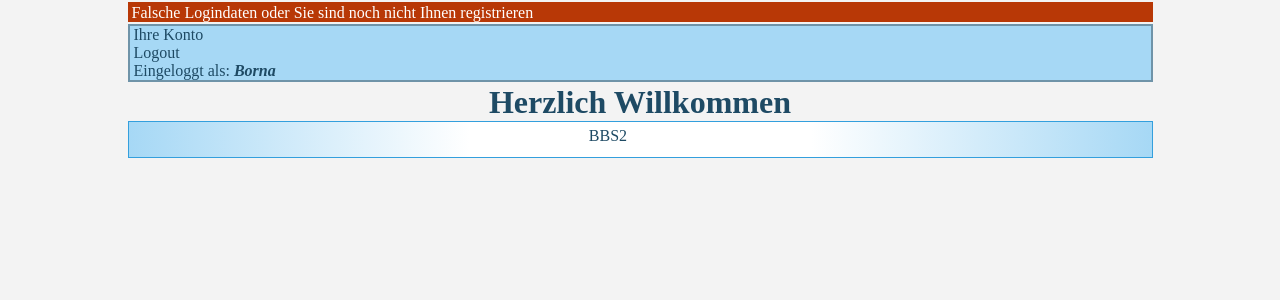
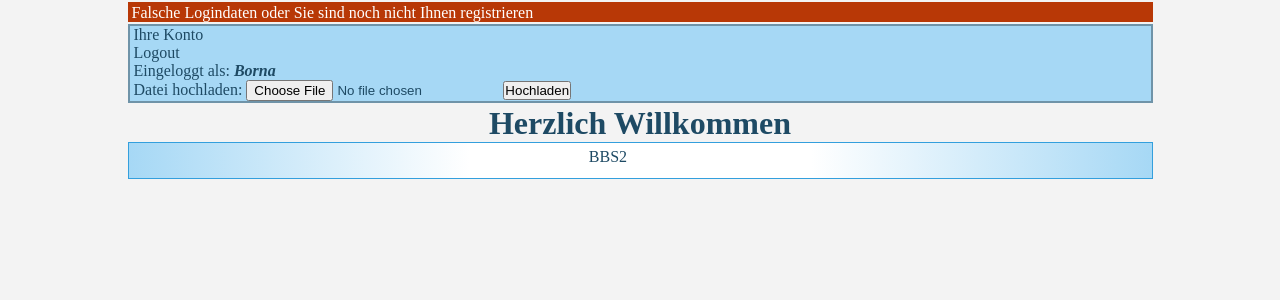
Before and after one commit to BBS2EMDBSEF/Gruppe-C, a PHP site: page / in a window 1280 px wide. Shown: the part 142-442 px from the top of the page. Run offline with PHP 8.4, Linux system fonts and the light colour scheme; a user stored in the database is signed in; some web fonts are replaced.

Commit message:
Update user_menue.inc.php

```diff
--- a/inc/user_menue.inc.php
+++ b/inc/user_menue.inc.php
@@ -7,4 +7,11 @@
 	</ul>
 
 	<p>Eingeloggt als: <em><?= $_SESSION['eingeloggt_user']?></em> </p>
+
+	<form action="inc/upload.php" method="post" enctype="multipart/form-data">
+		<label for="file">Datei hochladen:</label>
+		<input type="file" name="file" id="file">
+		<input type="submit" value="Hochladen" name="submit">
+	</form>
+
 </div>
```
Lines whose indentation alone changed are shown as unchanged.
